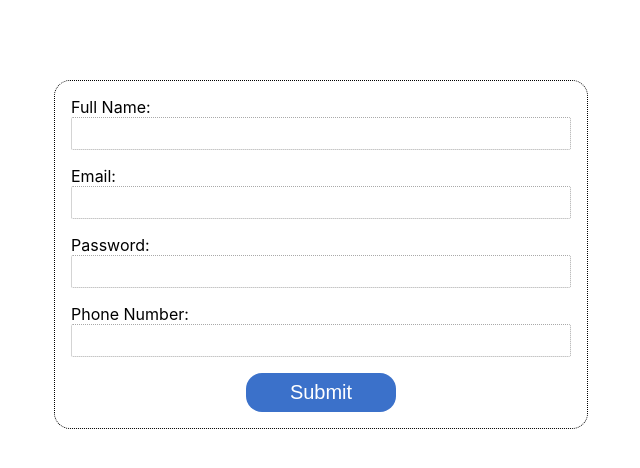
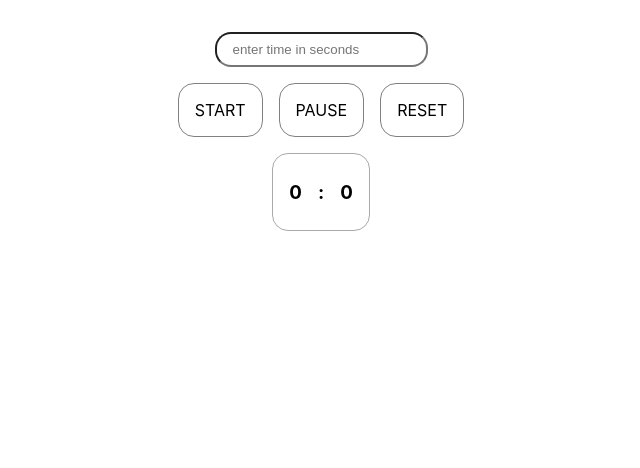
Before and after one commit to bsarthak1803/react-components, a React (Create React App) app: page / in a window 1280 px wide. Shown: the top 468 px of the page, without its empty margins (319-959 px from the left). Built offline with nearby package versions, Linux system fonts and the light colour scheme.

Commit message:
countdowntimer added

```diff
--- a/src/App.js
+++ b/src/App.js
@@ -1,20 +1,22 @@
-import React from "react";
+// import React from "react";
 // import DragDrop from "./Components/DragDrop/DragDrop.jsx";
 // import InfiniteScroll from "./Components/InfiniteScroll/InfiniteScroll.jsx";
 // import Checkboxes from "./Components/NestedCheckboxes/Checkboxes";
 // import SearchAutoComplete from "./Components/SearchAutoComplete/SearchAutoComplete";
 // import ImageGallery from "./Components/ImageGallery/ImageGallery";
-import Form from "./Components/Form/Form.jsx";
+// import Form from "./Components/Form/Form.jsx";
+import CountDownTimer from "./Components/CountDownTimer/CountDownTimer.jsx";
 
 const App = () => {
   return (
     <>
-      {/* <DragDrop />
-      <InfiniteScroll />
-      <Checkboxes />
-      <SearchAutoComplete /> */}
+      {/* <DragDrop /> */}
+      {/* <InfiniteScroll /> */}
+      {/* <Checkboxes /> */}
+      {/* <SearchAutoComplete /> */}
       {/* <ImageGallery /> */}
-      <Form />
+      {/* <Form /> */}
+      <CountDownTimer/>
     </>
   );
 };
--- /dev/null
+++ b/src/Components/CountDownTimer/CountDownTimer.jsx
@@ -0,0 +1,85 @@
+import React, { useState, useEffect } from "react";
+import styles from "./CountDownTimer.module.css";
+
+const CountDowntimer = () => {
+  //state variables
+  const [minutes, setMinutes] = useState(0);
+  const [seconds, setSeconds] = useState(0);
+  const [hasStarted, setHasStarted] = useState(false);
+  const [timerId, setTimerId] = useState(null);
+
+  const onChangeHandler = (e) => {
+    const count = parseInt(e.target.value);
+    if (!isNaN(count)) {
+      const mins = Math.floor(count / 60);
+      const secs = count % 60; //remainder
+      setMinutes(mins);
+      setSeconds(secs);
+    }
+  };
+
+  const onStartHandler = () => {
+    setHasStarted(true);
+  };
+
+  const onPauseHandler = () => {
+    setHasStarted(false);
+    clearInterval(timerId);
+  };
+
+  const onResetHandler = () => {
+    clearInterval(timerId);
+    setSeconds(0);
+    setMinutes(0);
+  };
+
+  const runTimer = () => {
+    if (seconds > 0) setSeconds((secs) => secs - 1);
+    else if (seconds === 0 && minutes > 0) {
+      setMinutes((mins) => mins - 1);
+      setSeconds(59);
+    }
+  };
+
+  useEffect(() => {
+    let tid = null;
+    if (hasStarted) {
+      tid = setInterval(() => {
+        runTimer();
+      }, 1000);
+      setTimerId(tid);
+    } else if (minutes <= 0 && seconds <= 0) {
+      setMinutes(0);
+      setSeconds(0);
+      clearInterval(tid);
+    }
+
+    return () => {
+      clearInterval(tid);
+    };
+  }, [hasStarted, seconds, minutes]);
+
+  return (
+    <main className={styles.mainContainer}>
+      <section className={styles.inputBox}>
+        <input
+          type="text"
+          onChange={onChangeHandler}
+          placeholder="enter time in seconds"
+        ></input>
+      </section>
+      <section className={styles.buttonContainer}>
+        <button onClick={onStartHandler}>START</button>
+        <button onClick={onPauseHandler}>PAUSE</button>
+        <button onClick={onResetHandler}>RESET</button>
+      </section>
+      <section className={styles.displayTimer}>
+        <h3>{minutes}</h3>
+        <h3>:</h3>
+        <h3>{seconds}</h3>
+      </section>
+    </main>
+  );
+};
+
+export default CountDowntimer;
--- /dev/null
+++ b/src/Components/CountDownTimer/CountDownTimer.module.css
@@ -0,0 +1,47 @@
+.mainContainer {
+    max-width: 30%;
+    display: flex;
+    flex-direction: column;
+    margin: 0 auto;
+    margin-top: 2rem;
+    align-items: center;
+    row-gap: 1rem;
+}
+
+.inputBox input {
+    padding: 0.5rem 1rem;
+    border-radius: 1rem;
+}
+
+.displayTimer {
+    display: flex;
+    flex-direction: row;
+    column-gap: 1rem;
+}
+
+.buttonContainer {
+    display: flex;
+    flex-direction: row;
+    column-gap: 1rem;
+}
+
+.buttonContainer button {
+    all: unset;
+    border: 1px solid gray;
+    height: 20px;
+    border-radius: 1rem;
+    padding: 1rem;
+    font-weight: 400;
+}
+
+.buttonContainer button:hover {
+    cursor: pointer;
+    background: darkgray;
+    color: white;
+}
+
+.displayTimer {
+    border: 1px solid darkgray;
+    padding: 0.5rem 1rem;
+    border-radius: 1rem;
+}
--- a/src/Components/DragDrop/DragDrop.jsx
+++ b/src/Components/DragDrop/DragDrop.jsx
@@ -32,9 +32,6 @@ const DragDrop = () => {
   const uniqueID = useId();
 
   const onDragStartHandler = (e, issueType, id) => {
-    console.log(e);
-    // console.log("issueType", issueType);
-    // console.log("id", id);
     e.dataTransfer.setData("issueType", issueType);
     e.dataTransfer.setData("issueID", id);
   };
--- a/src/Components/Form/Form.jsx
+++ b/src/Components/Form/Form.jsx
@@ -1,5 +1,3 @@
-import { useState } from "react";
-
 import InputField from "../InputField/InputField";
 import { formFields } from "../../utils/constants";
 import styles from "./Form.module.css";
--- a/src/Components/InfiniteScroll/InfiniteScroll.jsx
+++ b/src/Components/InfiniteScroll/InfiniteScroll.jsx
@@ -55,7 +55,7 @@ const InfiniteScroll = () => {
         {products.map(({ id, title }) => {
           return <li key={id}>{title}</li>;
         })}
-        {hasMore && <div ref={lastProductRef}>Load More Items....!!</div>}
+        {hasMore && <div ref={lastProductRef}>Loading Items....!!</div>}
       </ul>
     </main>
   );
--- a/src/Components/SearchAutoComplete/SearchAutoComplete.module.css
+++ b/src/Components/SearchAutoComplete/SearchAutoComplete.module.css
@@ -1,5 +1,27 @@
 .main {
     display: flex;
     flex-direction: column;
-    align-items: center
+    justify-content: center;
+    row-gap: 1rem;
+    max-width: 30%;
+    margin: 0 auto;
+    margin-top: 1rem;
 }
+
+.inputBox input{
+    width: 100%;
+    border-radius: 1px;
+    padding: 1rem 0;
+    text-align: center;
+    font-size: 1rem;
+    font-weight: 400;
+}
+
+.suggestionList {
+    border: 1px solid black;
+    width: 100%
+}
+
+.suggestionList ul {
+    list-style-type: none;
+}
--- a/src/hooks/useFormValidation.js
+++ b/src/hooks/useFormValidation.js
@@ -5,7 +5,7 @@ const useFormValidation = (initialState) => {
   const [values, setValues] = useState(initialState);
 
   const onChangeHandler = (e) => {
-    const { name, value } = e.target; //e.target is an object
+    const { name, value } = e.target;
     setValues((prevValues) => {
       return { ...prevValues, [name]: value };
     });
```
Also changed, not shown: src/Components/SearchAutoComplete/SearchAutoComplete.jsx (renamed from src/Components/SearchAutoComplete/SearchAutoComplete.js, +16 -11 lines).
